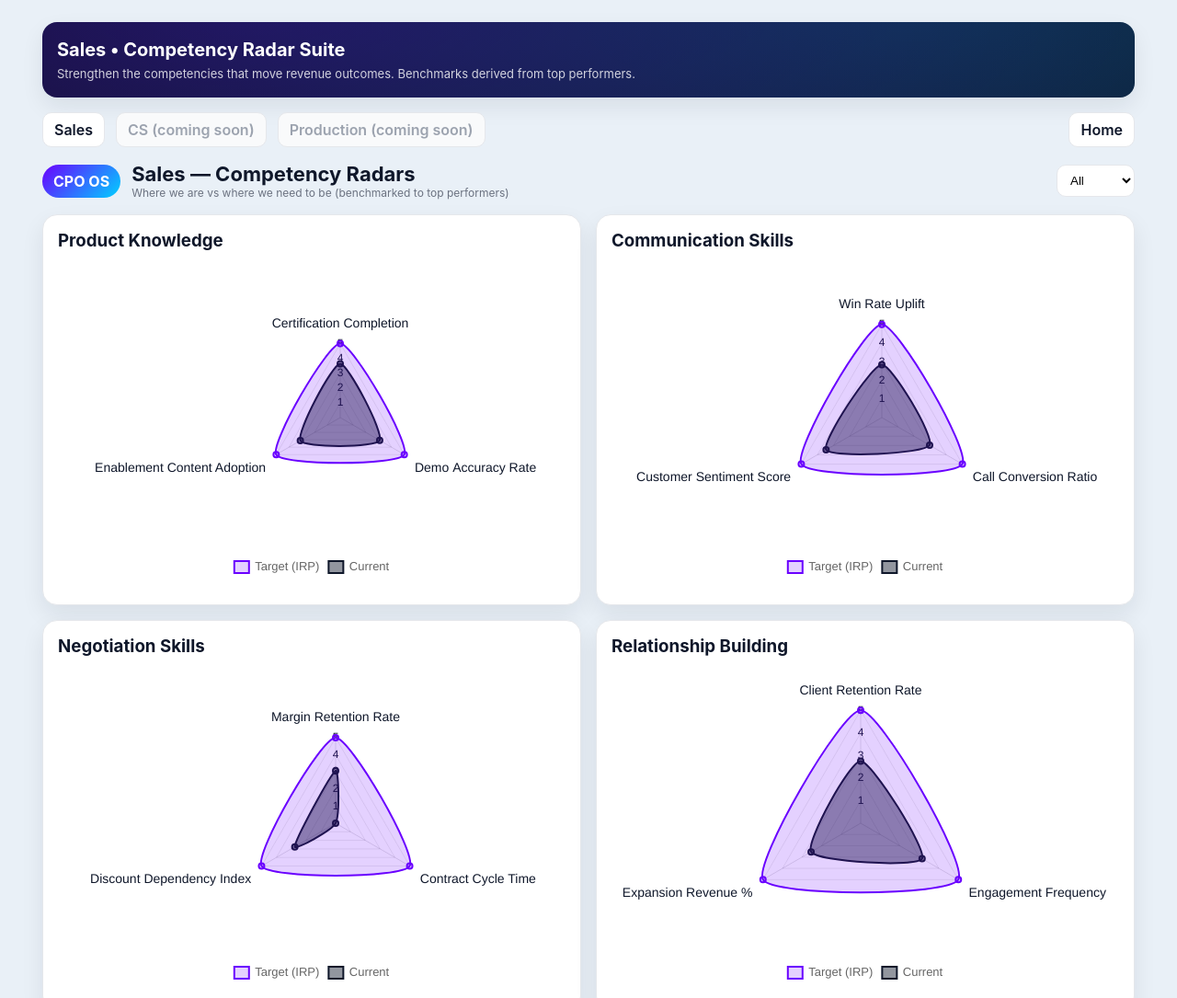
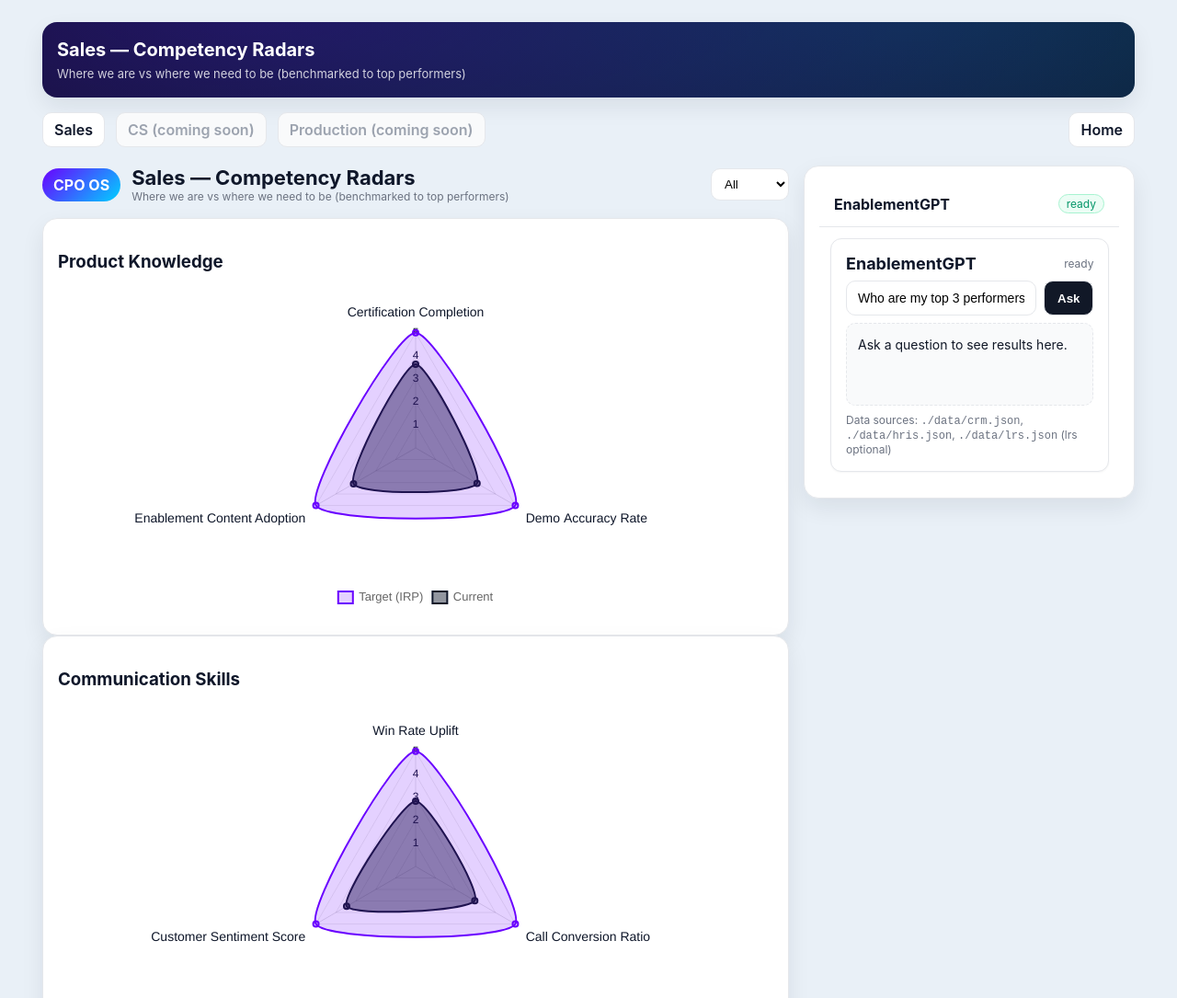
Before and after one commit to ashishvarghese242/cpo-os-demo, a website with bundled scripts: page sales.html in a window 1280 px wide. Shown: the top 1085 px of the page at 92% size. Built offline with nearby package versions, Linux system fonts and the light colour scheme.

Commit message:
Update sales.html

```diff
--- a/sales.html
+++ b/sales.html
@@ -6,19 +6,73 @@
   <meta name="viewport" content="width=device-width, initial-scale=1" />
   <link href="./assets/theme.css" rel="stylesheet" />
   <style>
-    .nav { display:flex; gap:12px; align-items:center; margin:16px 0; }
+    :root{
+      --bg:#f5f7fb;
+      --card:#ffffff;
+      --text:#0f172a;
+      --muted:#6b7280;
+      --line:#e5e7eb;
+      --brand:#5b5bd6;
+    }
+    body{ background:var(--bg); color:var(--text); }
+    .wrap{ max-width:1200px; margin:0 auto; padding:24px 16px 48px; }
+    .hero h1{ margin:0 0 6px 0; }
+    .hero p{ margin:0; color:var(--muted); }
+
+    .nav { display:flex; gap:12px; align-items:center; margin:16px 0 20px; }
     .nav a{ text-decoration:none; font-weight:600; padding:8px 12px; border-radius:10px; border:1px solid var(--line); background:#fff; color:var(--text); }
     .nav a[aria-disabled="true"]{ color:#9ca3af; pointer-events:none; background:#f9fafb; }
 
-    .grid-2{ display:grid; grid-template-columns: repeat(2, minmax(0,1fr)); gap:16px; }
-    .grid-1{ display:grid; grid-template-columns: minmax(0,1fr); gap:16px; max-width: 720px; } /* left aligned */
-    .radar-title{ margin:0 0 8px 0; }
+    /* NEW: two-column layout */
+    .layout-2col{
+      display:grid;
+      grid-template-columns: minmax(0,1fr) 360px;
+      gap:16px;
+      align-items:start;
+    }
+    /* card look */
+    .card{
+      background:var(--card);
+      border:1px solid var(--line);
+      border-radius:16px;
+      box-shadow:0 1px 2px rgba(0,0,0,0.04);
+    }
+    /* make radar cards inside #app look consistent even if they already are styled */
+    .radar-card{ padding:16px; }
 
-    /* responsive */
-    @media (max-width: 820px){
-      .grid-2{ grid-template-columns: 1fr; }
-      .grid-1{ max-width: 100%; }
+    /* sticky sidebar for GPT card */
+    .sticky{
+      position:sticky;
+      top:16px;
     }
+
+    /* mobile */
+    @media (max-width: 1024px){
+      .layout-2col{ grid-template-columns: 1fr; }
+      .sticky{ position:static; }
+    }
+
+    /* small helpers used by the GPT card */
+    .gpt-head{ display:flex; align-items:center; gap:8px; padding:14px 16px; border-bottom:1px solid var(--line); }
+    .gpt-title{ font-size:16px; font-weight:700; margin:0; }
+    .gpt-badge{ margin-left:auto; font-size:12px; color:#059669; background:#ecfdf5; border:1px solid #a7f3d0; padding:2px 8px; border-radius:999px; }
+    .gpt-body{ padding:12px; display:grid; gap:10px; }
+    .gpt-row{ display:grid; grid-template-columns: 1fr auto; gap:8px; }
+    .gpt-input{ padding:10px 12px; border:1px solid var(--line); border-radius:10px; outline:none; background:#fff; }
+    .gpt-btn{ padding:10px 14px; border-radius:10px; border:1px solid var(--line); background:#111827; color:#fff; font-weight:600; cursor:pointer; }
+    .gpt-btn[disabled]{ background:#f3f4f6; color:#6b7280; cursor:default; }
+    .gpt-presets{ display:flex; flex-wrap:wrap; gap:6px; }
+    .gpt-chip{ border:1px solid var(--line); border-radius:999px; padding:6px 10px; font-size:12px; background:#fff; cursor:pointer; }
+    .gpt-chip:hover{ background:#f9fafb; }
+    .gpt-out{
+      white-space:pre-wrap;
+      font-size:14px; line-height:1.55;
+      color:#111827;
+      background:#f9fafb; border:1px dashed var(--line); border-radius:10px; padding:12px; min-height:120px;
+    }
+    .gpt-foot{ display:flex; align-items:center; justify-content:space-between; color:var(--muted); font-size:12px; }
+    .gpt-actions{ display:flex; gap:8px; }
+    .gpt-action{ border:1px solid var(--line); background:#fff; padding:6px 10px; border-radius:8px; cursor:pointer; font-size:12px; }
   </style>
   <!-- UMD globals -->
   <script src="https://cdn.jsdelivr.net/npm/react@18/umd/react.production.min.js"></script>
@@ -28,8 +82,8 @@
 <body>
   <div class="wrap">
     <div class="hero">
-      <h1>Sales • Competency Radar Suite</h1>
-      <p>Strengthen the competencies that move revenue outcomes. Benchmarks derived from top performers.</p>
+      <h1>Sales — Competency Radars</h1>
+      <p>Where we are vs where we need to be (benchmarked to top performers)</p>
     </div>
 
     <div class="nav">
@@ -40,16 +94,25 @@
       <a href="./index.html">Home</a>
     </div>
 
-    <!-- Existing React app mount (radars) -->
-    <div id="app"></div>
+    <!-- NEW: two column grid -->
+    <div class="layout-2col">
+      <!-- Left: radar app -->
+      <div id="app"></div>
 
-    <!-- NEW: separate mount for the EnablementGPT card -->
-    <div id="enablement-gpt" style="margin-top:16px;"></div>
+      <!-- Right: sticky EnablementGPT -->
+      <aside class="card sticky">
+        <div class="gpt-head">
+          <h2 class="gpt-title">EnablementGPT</h2>
+          <span class="gpt-badge" id="gpt-status">ready</span>
+        </div>
+        <div id="enablement-gpt" class="gpt-body"></div>
+      </aside>
+    </div>
   </div>
 
   <!-- Existing boot for radars -->
   <script type="module" src="./app/boot/sales.js"></script>
-  <!-- NEW: boot for the EnablementGPT card (will use your existing CRM/HRIS/LRS JSON + /api/ask) -->
+  <!-- Boot for the EnablementGPT card -->
   <script type="module" src="./app/boot/enablement-gpt.js"></script>
 </body>
 </html>
```
